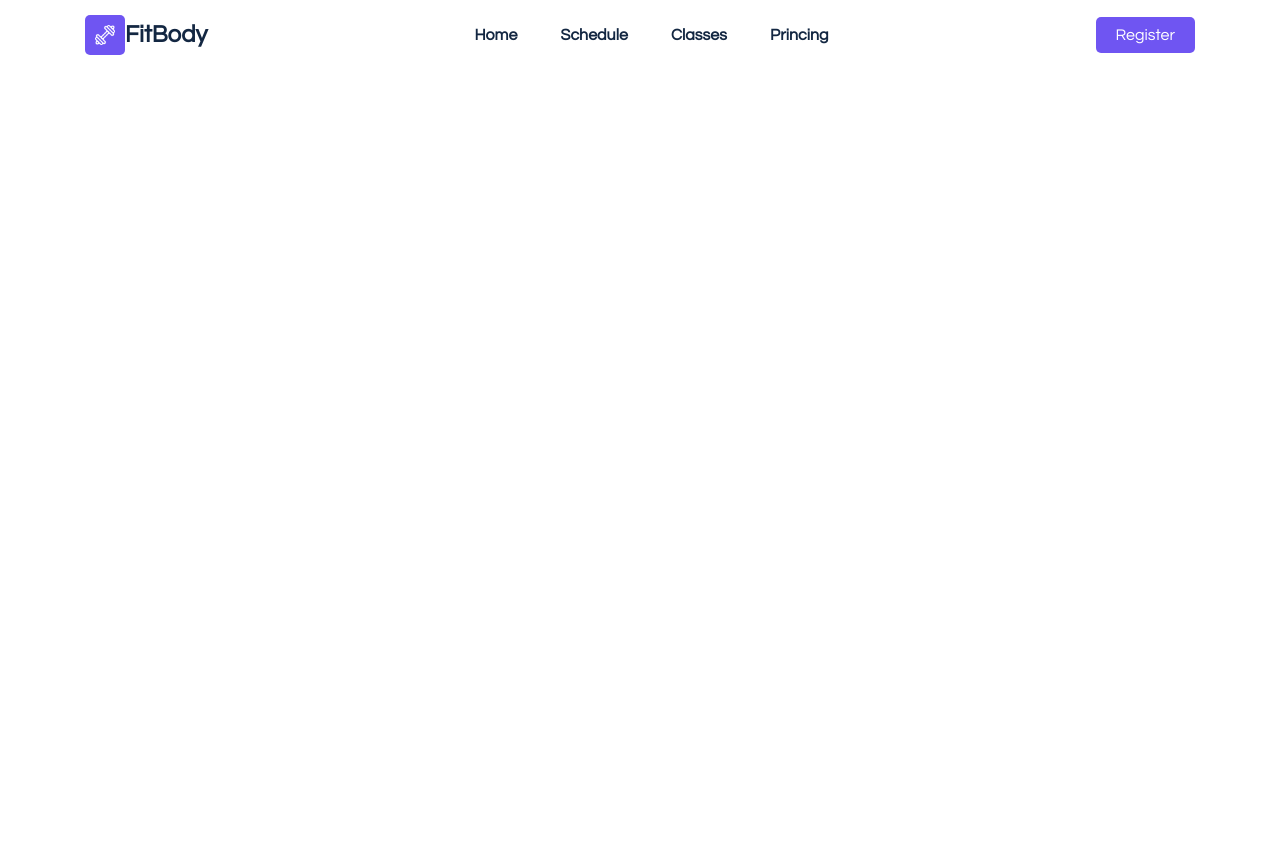
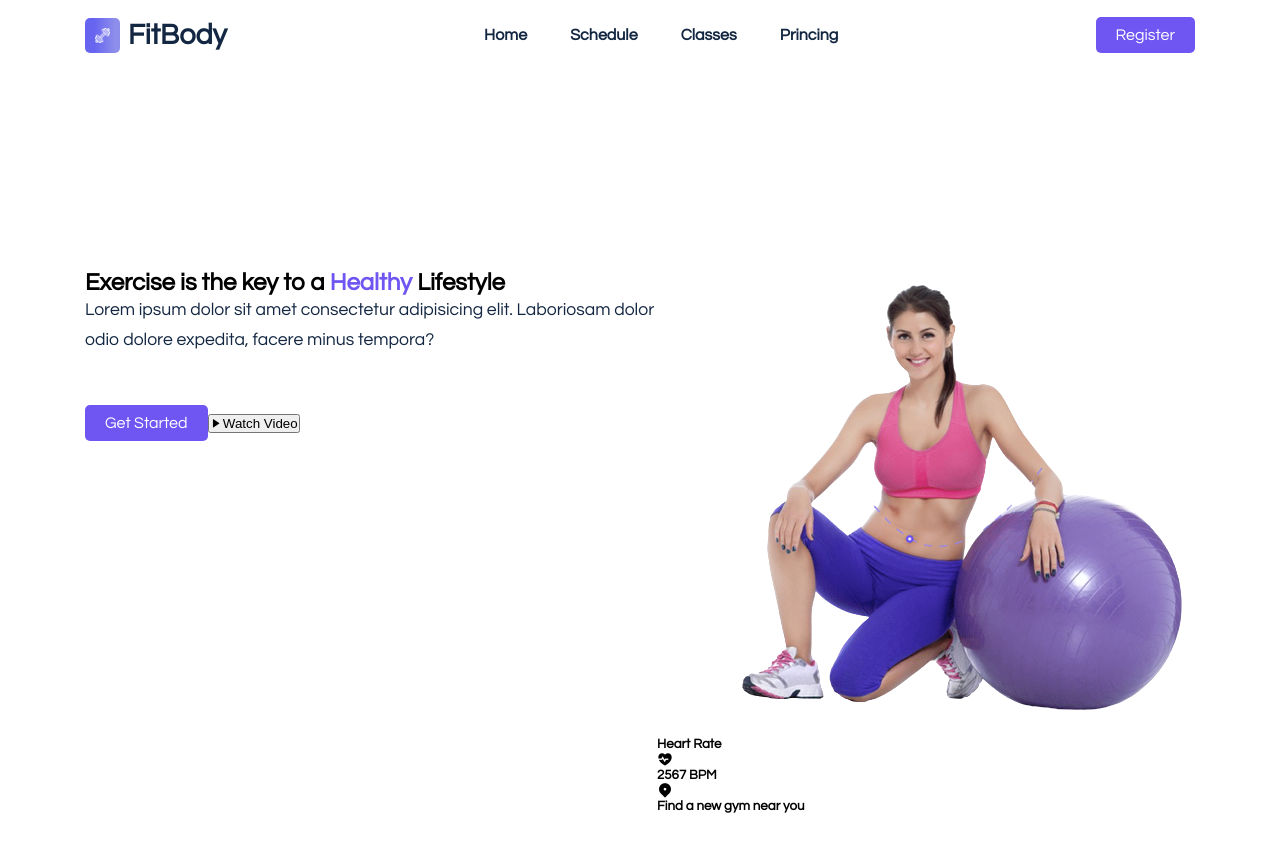
Before and after one commit to Edyane/Gym-website, a React (Create React App) app in the folder gym-website/: page / in a window 1280 px wide. Shown: the top 852 px of the page. Before the commit the page ends 800 px from the top, so only its background shows below. Built offline with nearby package versions, Linux system fonts and the light colour scheme.

Commit message:
Construindo Hero Section

```diff
--- a/gym-website/package.json
+++ b/gym-website/package.json
@@ -8,7 +8,8 @@
     "@testing-library/user-event": "^13.5.0",
     "react": "^18.2.0",
     "react-dom": "^18.2.0",
-    "react-scripts": "5.0.1",
+    "react-scripts": "^2.1.3",
+    "remixicon": "^2.5.0",
     "web-vitals": "^2.1.4"
   },
   "scripts": {
--- a/gym-website/src/App.js
+++ b/gym-website/src/App.js
@@ -1,10 +1,13 @@
+import React from "react";
 import "./App.css";
 import Header from "./components/Header/Header";
+import Hero from "./components/UI/Hero"
 
 function App() {
   return (
     <>
       <Header />
+      <Hero />
     </>
   )
 }
--- /dev/null
+++ b/gym-website/src/components/UI/Hero.jsx
@@ -0,0 +1,68 @@
+import React from "react";
+import heroImg from '../../assets/img/gym-02.png';
+import dumbleIcon from '../../assets/img/dumble.png';
+import "../../styles/Hero.css";
+
+const Hero = () => {
+    return (
+        <section>
+            <div className="container">
+                <div className="hero__wrapper">
+                    {/*------ Hero content ------*/}
+                    <div className="hero__content">
+                        <h2>Exercise is the key to a
+                            <span className="highlights"> Healthy</span> Lifestyle
+                        </h2>
+                        <p>Lorem ipsum dolor sit amet consectetur adipisicing elit. Laboriosam dolor odio dolore
+                        expedita, facere minus tempora?</p>
+
+
+                        <div className="hero__btns">
+                            <button className="register__btn">Get Started</button>
+                            <button className="watch__btn">
+                                <span>
+                                    <i className="ri-play-fill"></i>
+                                </span>
+                                Watch Video
+                            </button>
+                        </div>
+                    </div>
+
+                    {/*------ Hero image ------*/}
+                    <div className="hero__img">
+                        <div className="hero__img-wrapper">
+                            <div className="box-01">
+                                <div className="box-02">
+                                    <div className="box-03">
+                                        <div className="box__img">
+                                            <img src={heroImg} alt="" />
+                                        </div>
+                                    </div>
+                                </div>
+                            </div>
+                        </div>
+
+
+                        <div className="heart__rate">
+                            <h5>Heart Rate</h5>
+                            <span><i className="ri-heart-pulse-fill"></i></span>
+                            <h5>2567 BPM</h5>
+                        </div>
+
+                        <div className="gym__location">
+                            <span><i className="ri-map-pin-2-fill"></i></span>
+                            <h5>Find a new gym near you</h5>
+                        </div>
+
+                        <div className="dumble__icon">
+                            <img src={dumbleIcon} alt="" />
+                        </div>
+
+                    </div>
+                </div>
+            </div>
+        </section>
+    );
+};
+
+export default Hero;
--- a/gym-website/src/index.js
+++ b/gym-website/src/index.js
@@ -1,17 +1,12 @@
-import React from 'react';
-import ReactDOM from 'react-dom/client';
-import './index.css';
-import App from './App';
-import reportWebVitals from './reportWebVitals';
+import React from "react";
+import ReactDOM from "react-dom/client";
 
-const root = ReactDOM.createRoot(document.getElementById('root'));
+import App from "./App";
+import "remixicon/fonts/remixicon.css";
+
+const root = ReactDOM.createRoot(document.getElementById("root"));
 root.render(
   <React.StrictMode>
     <App />
   </React.StrictMode>
 );
-
-// If you want to start measuring performance in your app, pass a function
-// to log results (for example: reportWebVitals(console.log))
-// or send to an analytics endpoint. Learn more: https://bit.ly/CRA-vitals
-reportWebVitals();
--- a/gym-website/src/styles/Header.css
+++ b/gym-website/src/styles/Header.css
@@ -13,13 +13,14 @@
 .logo {
     display: flex;
     align-items: center;
+    column-gap: 0.5rem;
 }
 
 .logo__img {
-    background: var(--primary-color);
-    width: 40px;
-    height: 40px;
-    line-height: 40px;
+    background: var(--bg-gradient);
+    width: 35px;
+    height: 35px;
+    line-height: 35px;
     padding: 10px;
     border-radius: 5px;
     display: flex;
@@ -34,6 +35,7 @@
 .logo h2 {
     color: var(--heading-color);
     font-weight: 700 !important;
+    font-size: 1.8rem;
 }
 
 .menu {
--- /dev/null
+++ b/gym-website/src/styles/Hero.css
@@ -0,0 +1,23 @@
+.hero__wrapper {
+    display: flex;
+    justify-content: space-between;
+    padding-top: 150px;
+}
+
+.hero__content .section__title {
+    font-size: 3rem;
+    padding-right: 50px;
+    line-height: 60px;
+    margin-bottom: 20px;
+}
+
+.highlights {
+    color: var(--primary-color);
+}
+
+.hero__content p {
+    font-size: 1.1rem;
+    color: var(--heading-color);
+    margin-bottom: 50px;
+    line-height: 30px;
+}
```
Also changed, not shown: 2 other files (tests, documents, lock files or other folders).
